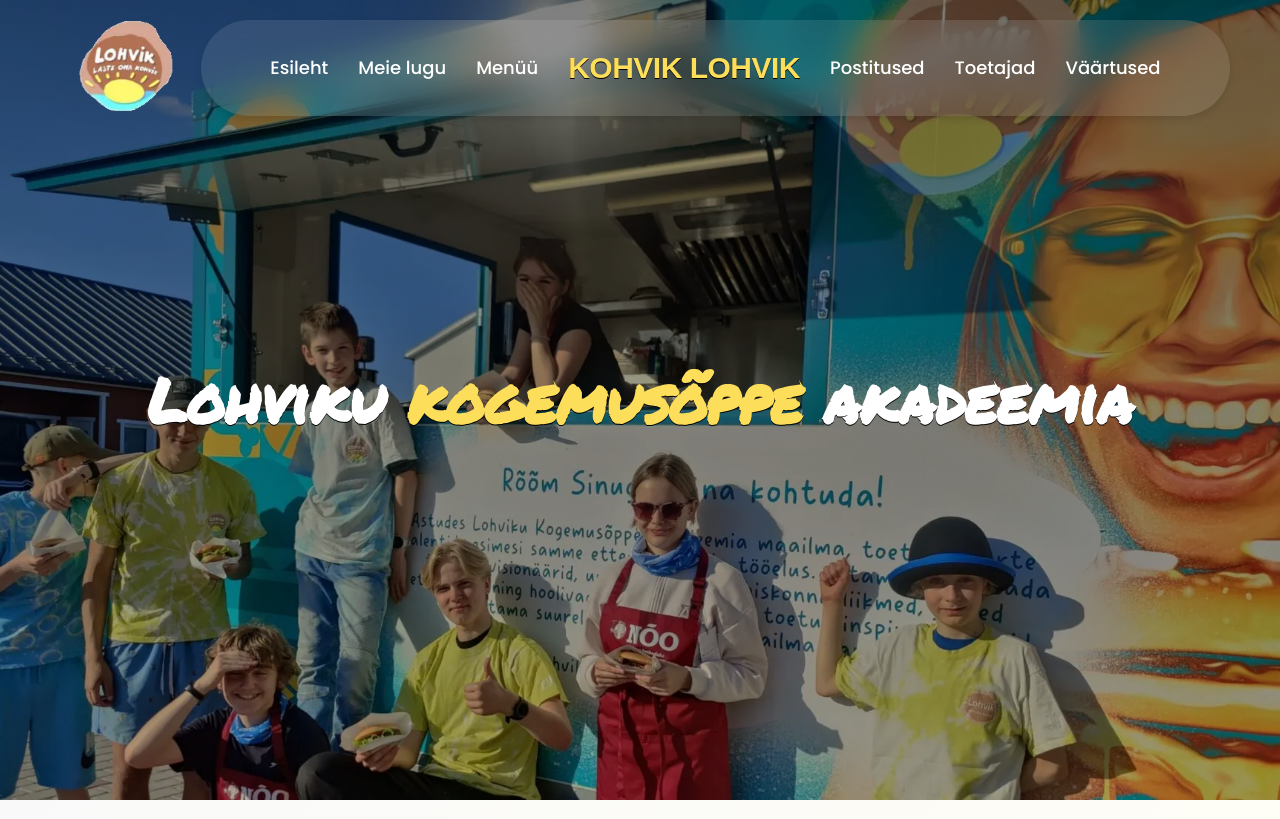
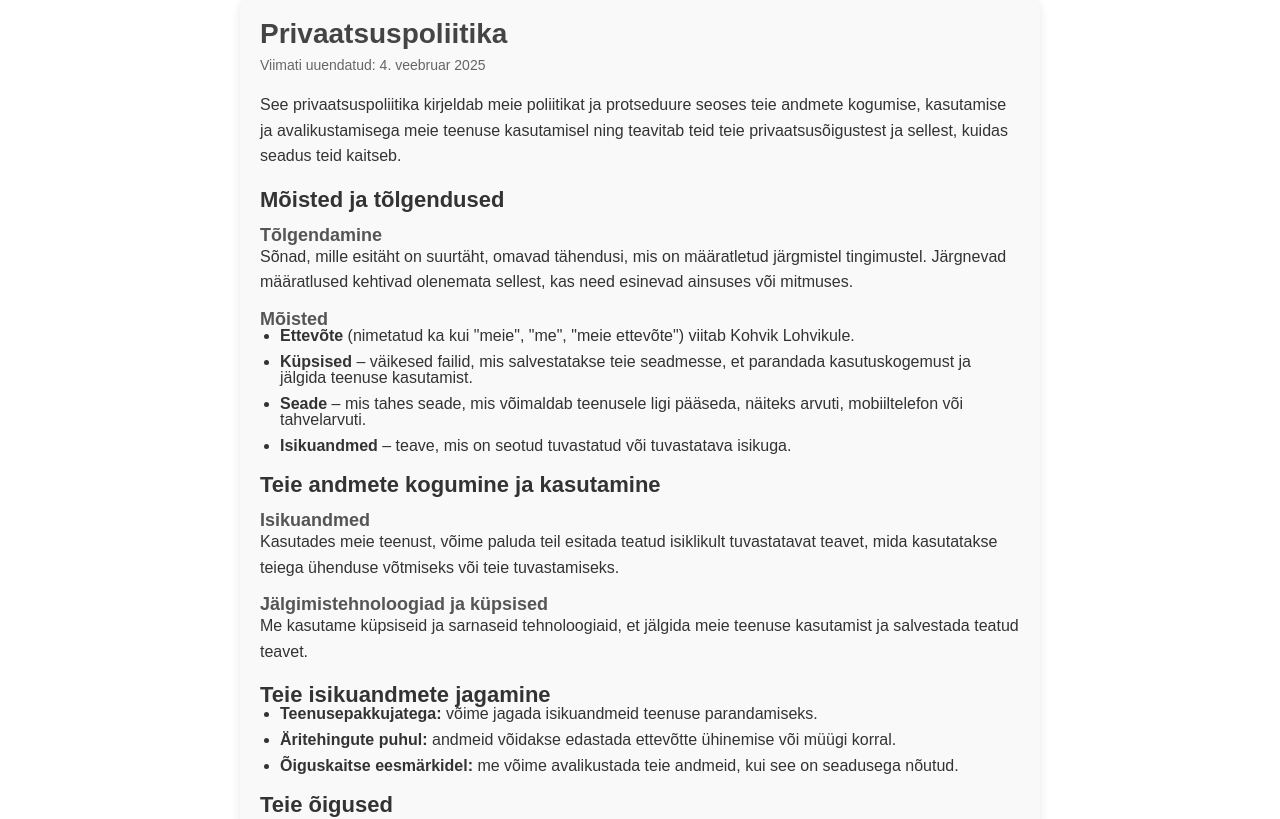
Before and after one commit to mikk369/kohvik-lohvik, a React (Vite) app: page /privaatsuspoliitika in a window 1280 px wide. Shown: the top 819 px of the page. Built offline with nearby package versions, Linux system fonts and the light colour scheme; no server answers; a web font is replaced by a local one.

Commit message:
created privacy policy page

```diff
--- a/src/PrivacyPolicy.jsx
+++ b/src/PrivacyPolicy.jsx
@@ -21,10 +21,6 @@ function Privacypolicy () {
 
           <h3 className="subsubtitle">Mõisted</h3>
           <ul className="list">
-            <li>
-              <strong>Konto</strong> – unikaalne konto, mis on loodud teenusele
-              juurdepääsuks.
-            </li>
             <li>
               <strong>Ettevõte</strong> (nimetatud ka kui "meie", "me", "meie ettevõte")
               viitab Kohvik Lohvikule.
--- a/src/index.css
+++ b/src/index.css
@@ -593,7 +593,6 @@ body.no-scroll {
 }
 
 .footer-content {
-  max-width: 600px;
   margin: 0 auto;
 }
 
@@ -607,3 +606,64 @@ body.no-scroll {
 .fa {
   margin-right: 5px;
 }
+
+/* PRIVACY POLICY */
+.privacy-policy-container {
+  max-width: 800px;
+  margin: 0 auto;
+  padding: 20px;
+  font-family: Arial, sans-serif;
+  color: #333;
+  background-color: #f9f9f9;
+  border-radius: 8px;
+  box-shadow: 0 2px 10px rgba(0, 0, 0, 0.1);
+}
+
+.title {
+  font-size: 28px;
+  color: #444;
+  margin-bottom: 10px;
+}
+
+.last-updated {
+  font-size: 14px;
+  color: #666;
+  margin-bottom: 20px;
+}
+
+.subtitle {
+  font-size: 22px;
+  color: #333;
+  margin-top: 20px;
+}
+
+.subsubtitle {
+  font-size: 18px;
+  color: #555;
+  margin-top: 15px;
+}
+
+.paragraph {
+  font-size: 16px;
+  line-height: 1.6;
+  margin-bottom: 15px;
+}
+
+.list {
+  padding-left:  20px;
+  list-style-type: disc;
+}
+
+.list li {
+  margin-bottom: 10px;
+  font-size: 16px;
+}
+
+a {
+  color: #007bff;
+  text-decoration: none;
+}
+
+a:hover {
+  text-decoration: underline;
+}
--- a/src/main.jsx
+++ b/src/main.jsx
@@ -1,12 +1,17 @@
-import { StrictMode } from 'react'
 import { createRoot } from 'react-dom/client'
+import { BrowserRouter, Routes, Route } from 'react-router-dom';
 import App from './App.jsx'
 import './index.css'
 import './queries.css'
-
+import PrivacyPolicy from './PrivacyPolicy.jsx';
 
 createRoot(document.getElementById('root')).render(
-  <StrictMode>
-    <App />
-  </StrictMode>,
+  <>
+    <BrowserRouter>
+      <Routes>
+        <Route path="/" element={<App />} />
+        <Route path="/privaatsuspoliitika" element={<PrivacyPolicy/>}/>
+      </Routes>
+    </BrowserRouter>
+  </>
 )
```
